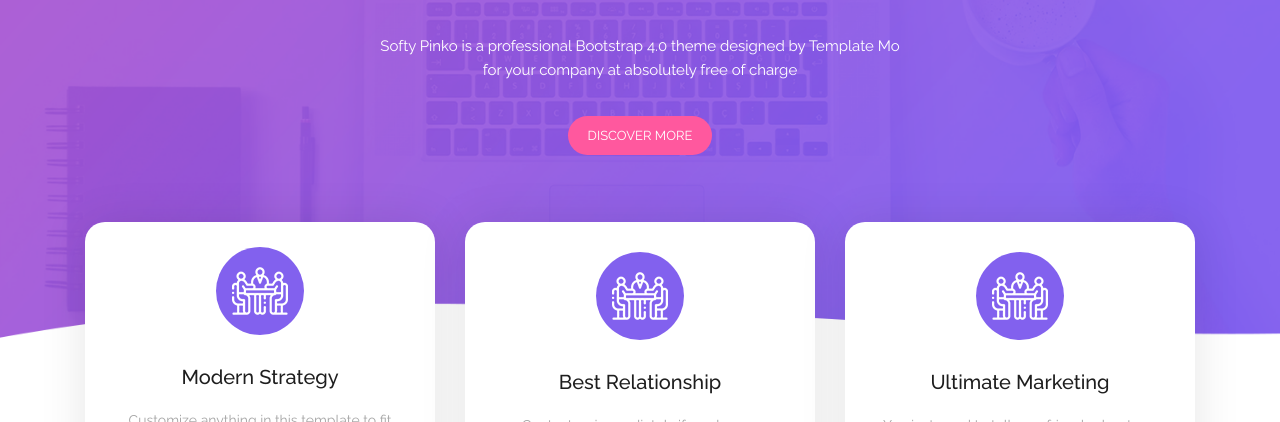
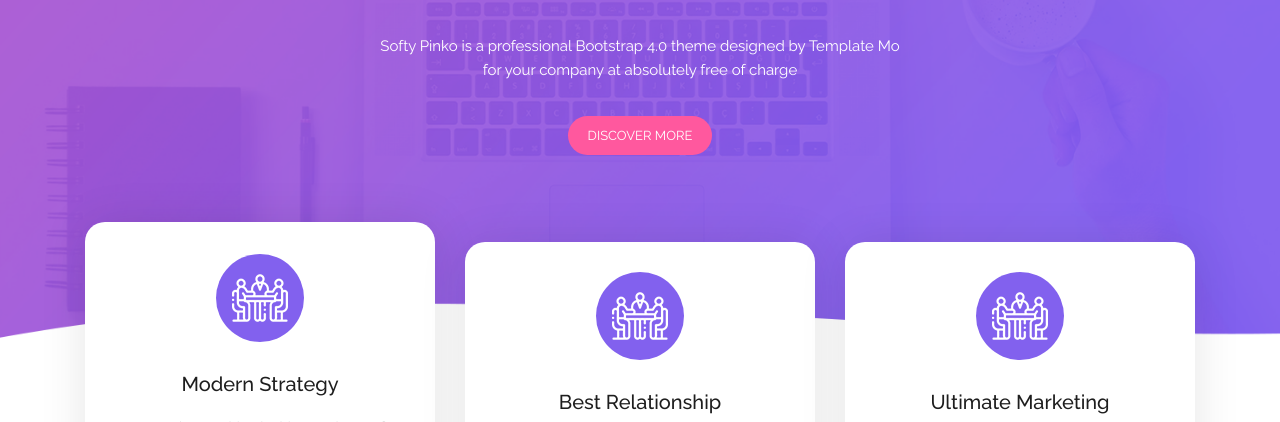
Before and after one commit to k4nnguyen/Web_Project_1, a plain HTML site: page index.html in a window 1280 px wide. In both pictures the pointer is over the element 260 px from the left and 741 px from the top of the page. Shown: the part 378-800 px from the top of the page. Drawn offline with nearby package versions, Linux system fonts and the light colour scheme; a script that the page names is missing.

Commit message:
update transition

```diff
--- a/style.css
+++ b/style.css
@@ -73,7 +73,7 @@
 
 .section-two .inner-box {
   box-shadow: 0 2px 48px 0 rgba(0, 0, 0, 0.1);
-  margin-top: -200px;
+  margin-top: -180px;
   padding: 30px;
   border-radius: 20px;
   background-color: #fff;
@@ -82,8 +82,8 @@
   transition: all 0.3s ease-in-out 0s;
 }
 .section-two .inner-box:hover {
-  padding: 30px;
-  padding-top: 25px;
+  margin-top: -200px;
+  padding: 32px;
 }
 .section-two .inner-box .inner-icon {
   display: inline-flex;
```
